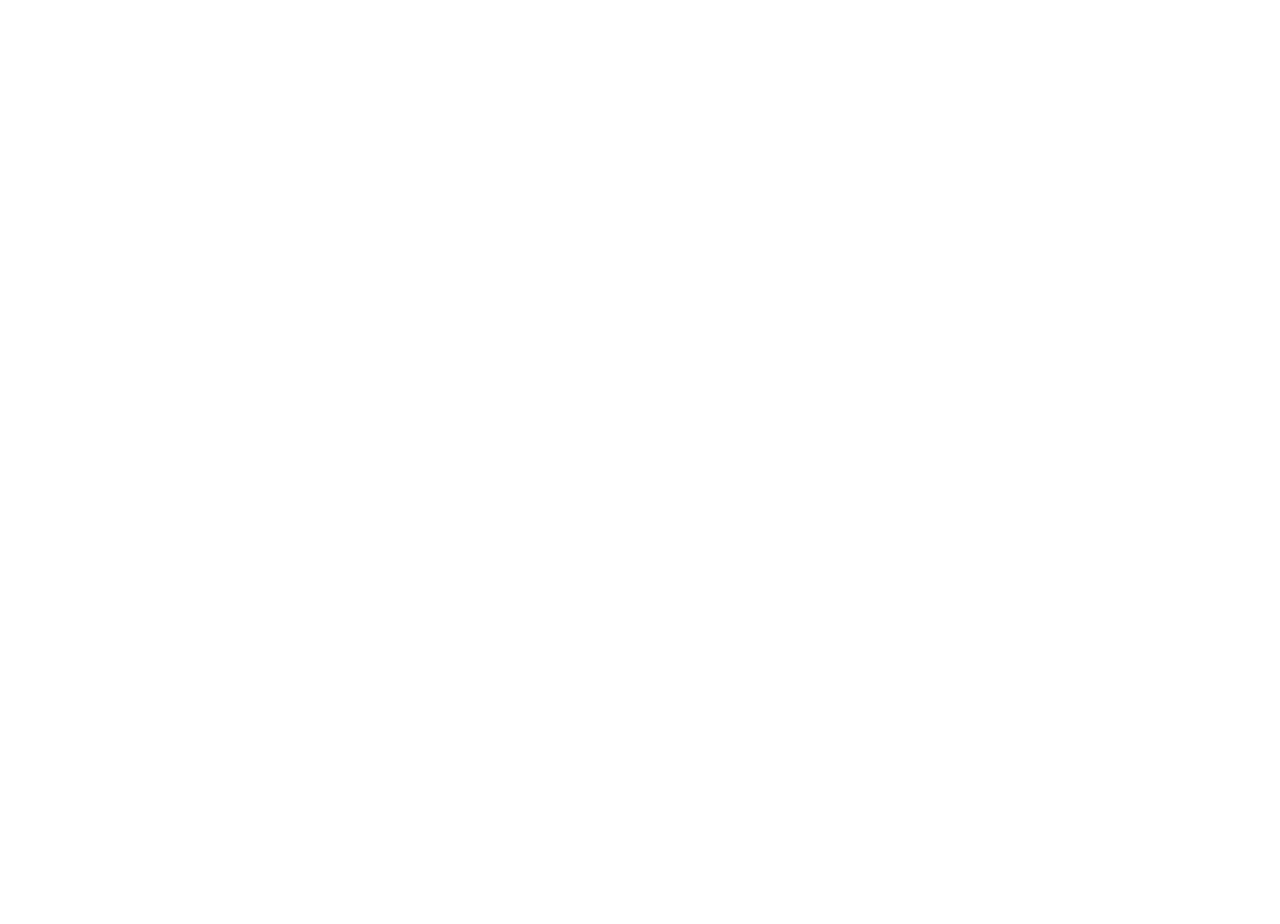
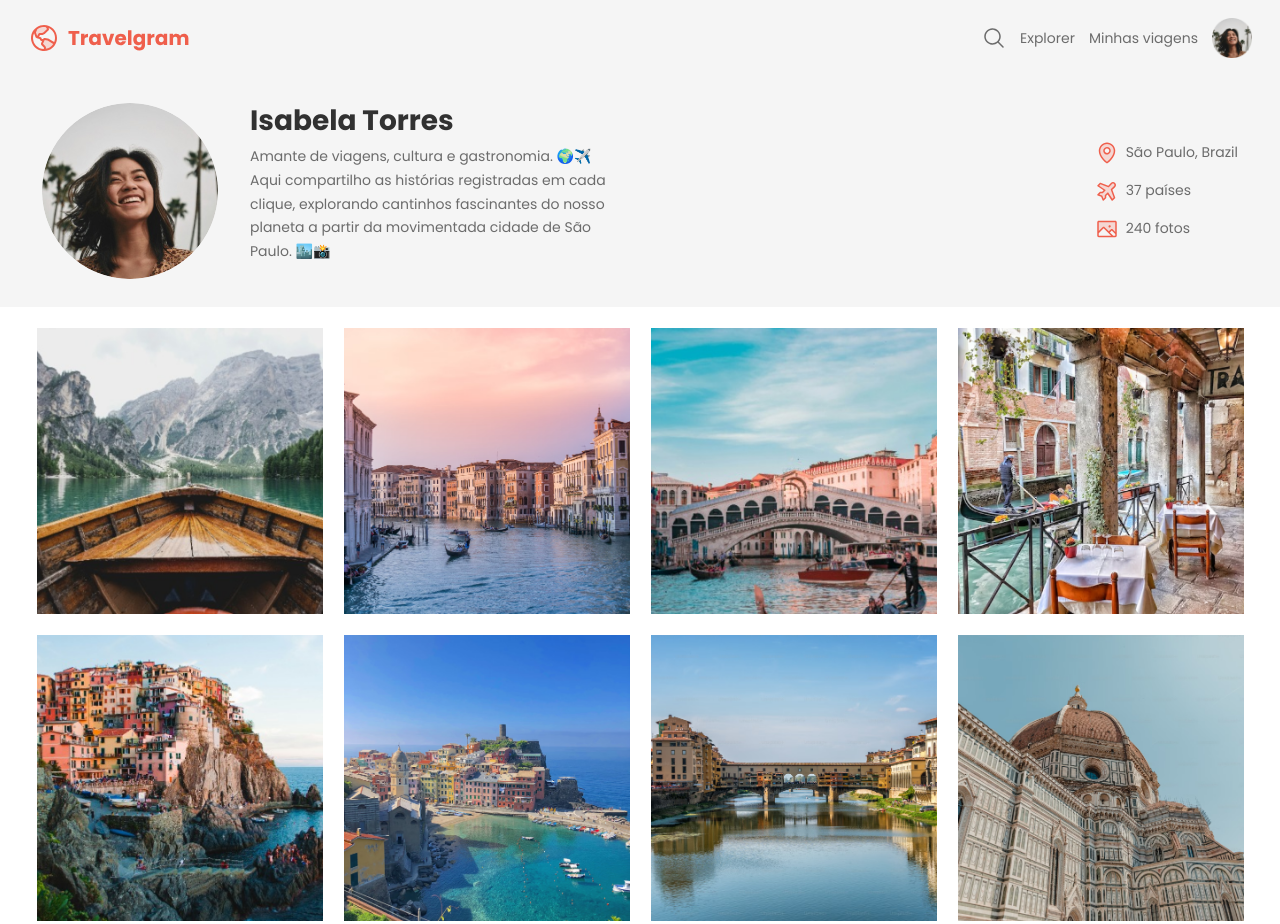
Before and after one commit to Nybli/projeto-travelgram-responsivo, a plain HTML site: page index.html in a window 1280 px wide. Shown: the top 924 px of the page. Before the commit the page ends 800 px from the top, so only its background shows below. Drawn offline with Linux system fonts and the light colour scheme.

Commit message:
Definindo responsividade

```diff
--- a/index.html
+++ b/index.html
@@ -4,10 +4,10 @@
     <link rel="preconnect" href="https://fonts.googleapis.com" />
     <link rel="preconnect" href="https://fonts.gstatic.com" crossorigin />
 
-    <meta charset="UTF-8">
-    <meta name="viewport" content="width=device-width, initial-scale=1.0">
+    <meta charset="UTF-8" />
+    <meta name="viewport" content="width=device-width, initial-scale=1.0" />
     <title>Travelgram | Perfil de viagens</title>
-    <link rel="stylesheet" href="styles/index.css">
+    <link rel="stylesheet" href="styles/index.css" />
 
     <link
       href="https://fonts.googleapis.com/css2?family=Poppins:wght@400;700&display=swap"
@@ -16,5 +16,78 @@
   </head>
 
   <body>
+    <div class="bg-surface-color">
+      <nav class="container py-base flex">
+        <a href="#" id="logo">
+          <img src="assets/Logo.svg" alt="Logomarca" />
+        </a>
+
+        <ul role="list" class="flex">
+          <li>
+            <a href="#">
+              <img src="assets/icons/MagnifyingGlass.svg" alt="ícone de lupa" />
+            </a>
+          </li>
+
+          <li class="desktop-only"><a href="#">Explorer</a></li>
+          <li class="desktop-only"><a href="#">Minhas viagens</a></li>
+          <li>
+            <a href="#">
+              <img
+                src="assets/Profile pic.png"
+                alt="Imagem de Isabela Torres"
+              />
+            </a>
+          </li>
+        </ul>
+      </nav>
+
+      <header>
+        <div class="container py-xl px-base">
+          <div id="profile">
+            <img src="assets/Profile pic.png" alt="Imagem de Isabela Torres" />
+            <div>
+              <h1>Isabela Torres</h1>
+              <p>
+                Amante de viagens, cultura e gastronomia. 🌍✈️ <br />
+                Aqui compartilho as histórias registradas em cada clique,
+                explorando cantinhos fascinantes do nosso planeta a partir da
+                movimentada cidade de São Paulo. 🏙️📸
+              </p>
+            </div>
+          </div>
+
+          <ul  role="list" id="info" class="flex">
+            <li>
+              <img src="assets/icons/MapPin.svg" alt="Ícone de mapa" />
+              <span>São Paulo, Brazil</span>
+            </li>
+            <li>
+              <img src="assets/icons/AirplaneTilt.svg" alt="Ícone de avião" />
+              <span>37 países</span>
+            </li>
+            <li>
+              <img src="assets/icons/Image.svg" alt="Ícone de imagem" />
+              <span>240 fotos</span>
+            </li>
+          </ul>
+        </div>
+      </header>
+    </div>
+
+    <main class="container flex">
+      <img src="assets/images/Image 01.png" alt="" />
+      <img src="assets/images/Image 02.png" alt="" />
+      <img src="assets/images/Image 03.png" alt="" />
+      <img src="assets/images/Image 04.png" alt="" />
+      <img src="assets/images/Image 05.png" alt="" />
+      <img src="assets/images/Image 06.png" alt="" />
+      <img src="assets/images/Image 07.png" alt="" />
+      <img src="assets/images/Image 08.png" alt="" />
+      <img src="assets/images/Image 09.png" alt="" />
+      <img src="assets/images/Image 10.png" alt="" />
+      <img src="assets/images/Image 11.png" alt="" />
+      <img src="assets/images/Image 12.png" alt="" />
+    </main>
   </body>
 </html>
--- a/styles/global.css
+++ b/styles/global.css
@@ -6,13 +6,13 @@
 }
 
 :root {
-    --brand-color: #EF5F4C;
-    --background-color: #FFFFFF;
-    --surface-color: #F5F5F5;
-    --skeleton-color: #D9D9D9;
+  --brand-color: #ef5f4c;
+  --background-color: #ffffff;
+  --surface-color: #f5f5f5;
+  --skeleton-color: #d9d9d9;
   --shape-transparency: #ffffff8f;
   --text-color-primary: #313131;
-    --text-color-secondary: #6C6C6C;
+  --text-color-secondary: #6c6c6c;
 
   --ff-sans: "Poppins", system-ui, sans-serif;
 
@@ -22,6 +22,13 @@
   --fs-md: 0.875rem;
   --fs-base: 1rem;
   --fs-lg: 1.5rem;
+
+  --px-base: 1rem;
+  --px-lg: 2rem;
+
+  --py-base: 1rem;
+  --py-lg: 1.5rem;
+  --py-xl: 2rem;
 }
 
 html {
@@ -38,9 +45,10 @@ body {
 
 h1 {
   font-size: var(--fs-lg);
-    font-weight: var(--fw-bold);
   line-height: 1.25;
   color: var(--text-color-primary);
+  font-weight: var(--fw-bold);
+  margin-bottom: 0.5rem;
 }
 
 a {
@@ -55,5 +63,8 @@ ul[role="list"] {
 @media (width >= 80em) {
   :root {
     --fs-lg: 2rem;
+
+    --py-base: 1.25rem;
+    --py-lg: 1.5rem;
   }
 }
--- /dev/null
+++ b/styles/header.css
@@ -0,0 +1,51 @@
+header .container {
+    display: grid;
+    gap: 2rem;
+  }
+
+ #profile img {
+    width: 120px;
+    height: 120px;
+    object-fit: cover;
+    border-radius: 50%;
+    margin-bottom: 1rem;
+  }
+
+  #profile > div {
+    max-width: 296px;
+  }
+
+  #info {
+    flex-direction: column;
+    gap: 1rem;
+  }
+
+  #info li {
+    display: flex;
+    gap: 0.5rem;
+  }
+
+  @media (width >= 80em) {
+      header .container {
+        display: flex;
+        justify-content: space-between;
+        align-items: center;
+      }
+
+      #profile {
+        display: flex;
+        gap: 32px;
+      }
+
+      #profile > div {
+        max-width: 384px;
+      }
+
+      #profile img {
+        width: 176px;
+        height: 176px;
+        object-fit: cover;
+        border-radius: 50%;
+        margin-bottom: 0;
+      }
+  }
--- a/styles/index.css
+++ b/styles/index.css
@@ -1 +1,5 @@
 @import url(global.css);
+@import url(utility.css);
+@import url(nav.css);
+@import url(main.css);
+@import url(header.css);
--- /dev/null
+++ b/styles/main.css
@@ -0,0 +1,26 @@
+main {
+  flex-wrap: wrap;
+  gap: 1rem;
+  padding-block: 1rem;
+  justify-content: center;
+}
+
+main img {
+  width: 328px;
+  height: 328px;
+  object-fit: cover;
+}
+
+@media (width >= 80em) {
+  main {
+    flex-wrap: wrap;
+    gap: 1.5rem;
+    padding-block: 1.5rem;
+  }
+
+  main img {
+    width: 286px;
+    height: 286px;
+    object-fit: cover;
+  }
+}
--- /dev/null
+++ b/styles/nav.css
@@ -0,0 +1,15 @@
+nav {
+    justify-content: space-between;
+    align-items: center;
+    line-height: 0;
+  }
+
+  nav ul {
+    align-items: center;
+    gap: 1rem;
+  }
+
+  nav ul li:last-child img {
+    width: 40px;
+    height: 40px;
+  }
--- /dev/null
+++ b/styles/utility.css
@@ -0,0 +1,48 @@
+.px-base {
+  padding-inline: var(--px-base);
+}
+
+.px-lg {
+  padding-inline: var(--px-lg);
+}
+
+.py-base {
+  padding-block: var(--py-base);
+}
+
+.py-lg {
+  padding-block: var(--py-lg);
+}
+
+.py-xl {
+  padding-block: var(--py-xl);
+}
+
+.flex {
+  display: flex;
+}
+
+.container {
+  --max-width: 360px;
+  width: min(var(--max-width), 100% - var(--px-base) * 2);
+  margin-inline: auto;
+}
+
+.bg-surface-color {
+  background-color: var(--surface-color);
+}
+
+.desktop-only {
+  display: none;
+}
+
+@media (width >= 80em) {
+  .container {
+    --max-width: 1280px;
+    width: min(var(--max-width), 100% - var(--px-lg) * 2);
+  }
+
+  .desktop-only {
+    display: initial;
+  }
+}
```
Lines whose indentation alone changed are shown as unchanged.
